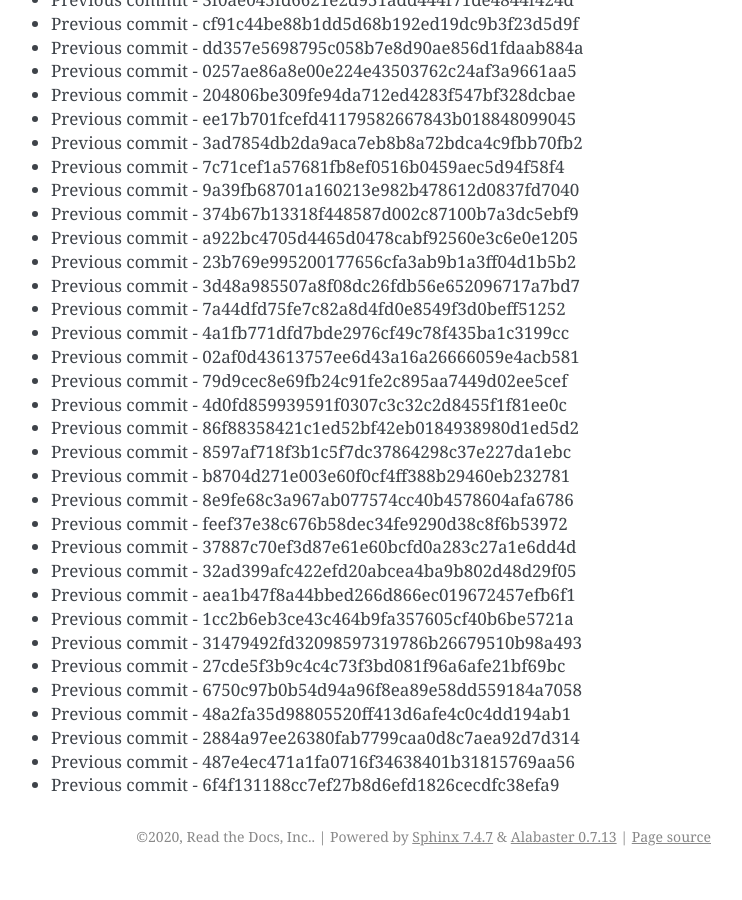
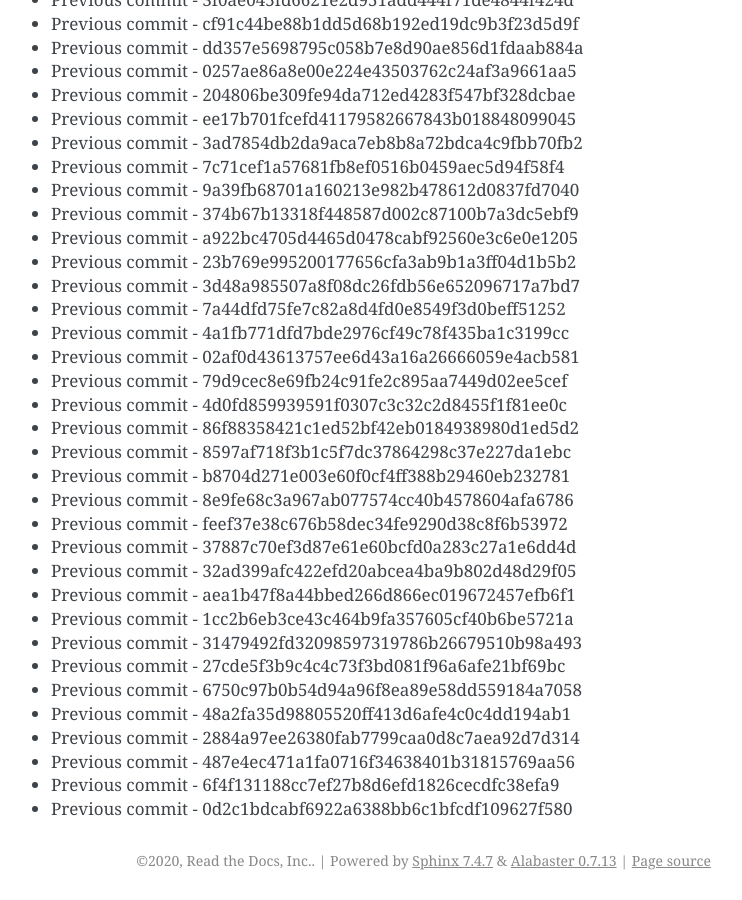
Before and after one commit to readthedocs/rtd-git-stresstest, a Sphinx documentation site: the page built from docs/updates.rst, in a window 1280 px wide and 900 px high, scrolled down 59529 px. Shown: the whole window, without its empty margins (399-1141 px from the left). Built offline with Sphinx 7.4.7, drawn with Linux system fonts in a browser that asks for light colours; before the commit the page ends 60405 px from its top, so only the background shows below that.

Commit message:
Generating commit from previous: 0d2c1bdcabf6922a6388bb6c1bfcdf109627f580

```diff
--- a/docs/updates.rst
+++ b/docs/updates.rst
@@ -2533,3 +2533,4 @@ It can be tested for any performance characteristics.
 * Previous commit - 2884a97ee26380fab7799caa0d8c7aea92d7d314
 * Previous commit - 487e4ec471a1fa0716f34638401b31815769aa56
 * Previous commit - 6f4f131188cc7ef27b8d6efd1826cecdfc38efa9
+* Previous commit - 0d2c1bdcabf6922a6388bb6c1bfcdf109627f580
```
